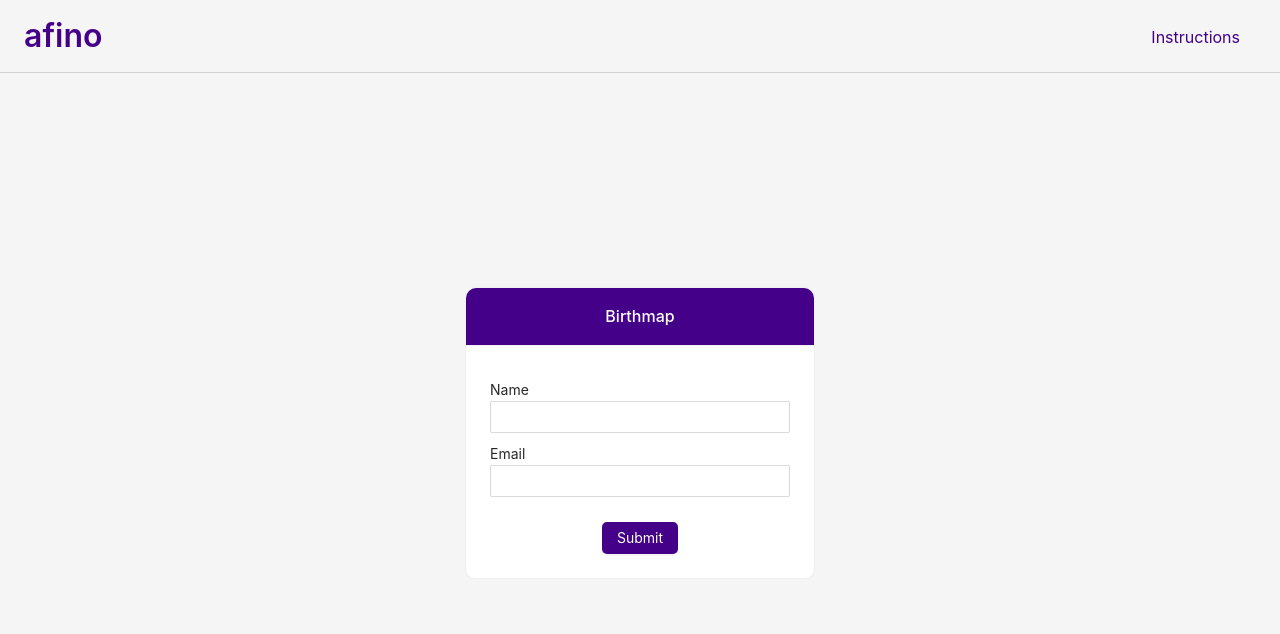
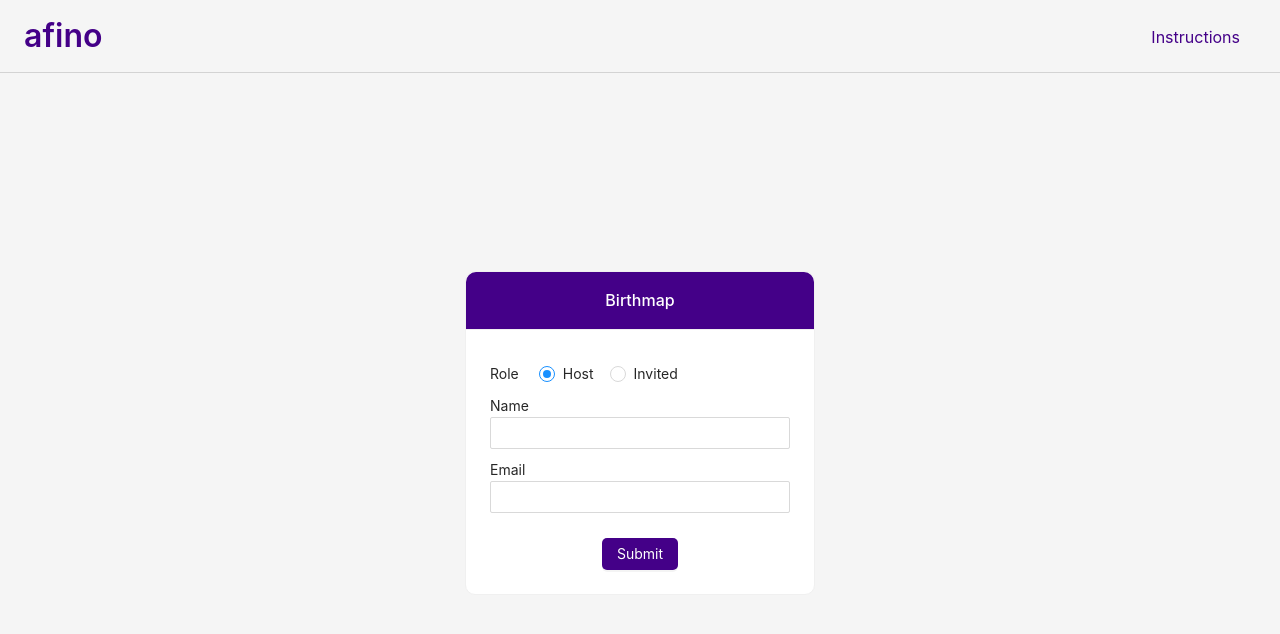
Before and after one commit to AbiramanK/webgame, a React (Create React App) app: page / in a window 1280 px wide. Shown: the top 634 px of the page. Built offline with nearby package versions, Linux system fonts and the light colour scheme.

Commit message:
role option

```diff
--- a/package.json
+++ b/package.json
@@ -18,6 +18,7 @@
     "react-dom": "^17.0.1",
     "react-router-dom": "^5.2.0",
     "react-scripts": "4.0.0",
+    "socket.io-client": "^3.0.3",
     "typescript": "^4.0.3",
     "web-vitals": "^0.2.4"
   },
--- a/src/screens/Login/index.tsx
+++ b/src/screens/Login/index.tsx
@@ -8,8 +8,7 @@ import {
     Card,
     Input,
     Button,
-    Row,
-    Col
+    Radio
 } from 'antd';
 import {
     Colors
@@ -23,6 +22,7 @@ export interface ILoginProps extends RouteComponentProps {
 }
 
 export interface ILoginState {
+    isHost: Boolean
 }
 
 export class Login extends React.Component<ILoginProps, ILoginState> {
@@ -30,11 +30,22 @@ export class Login extends React.Component<ILoginProps, ILoginState> {
         super(props);
 
         this.state = {
+            isHost: true
         }
     }
 
     login = () => {
         this.props.history.push('lobby');
+    }
+
+    handleRoleUpdate = (e: any) => {
+        this.setState({ isHost: e.target.value })
+    }
+
+    handleSubmit = (e: any) => {
+        e.preventDefault()
+        const formData = Object.fromEntries(new FormData(e.target))
+        console.log(formData)
     }
 
     public render() {
@@ -50,24 +61,44 @@ export class Login extends React.Component<ILoginProps, ILoginState> {
                         style={{ width: 350, paddingTop: 0, paddingBottom: 0 }}
                         headStyle={{ ...styles.cardHeader }}
                     >
-                        <form action="">
+                        <form onSubmit={ this.handleSubmit }>
+                            <div
+                                className="form-control-input-container"
+                                style={{ marginBottom: 10 }}
+                            >
+                                <label
+                                    className="form-control-input-label"
+                                    style={{ marginRight: 20 }}
+                                >Role</label>
+                                <Radio.Group
+                                    value={ this.state.isHost }
+                                    onChange={ this.handleRoleUpdate }
+                                >
+                                    <Radio value={ true }>Host</Radio>
+                                    <Radio value={ false }>Invited</Radio>
+                                </Radio.Group>
+                            </div>
+                            {
+                                this.state.isHost
+                                ? <></>
+                                : <div className="form-control-input-container">
+                                    <label className="form-control-input-label">Game ID</label>
+                                    <Input name="game_short_id"/>
+                                </div>
+                            }
                             <div className="form-control-input-container">
                                 <label className="form-control-input-label">Name</label>
-                                <Input />
+                                <Input name="name"/>
                             </div>
-                            <div
-                                className="form-control-input-container"
-                            >
+                            <div className="form-control-input-container">
                                 <label className="form-control-input-label">Email</label>
-                                <Input />
+                                <Input name="email"/>
                             </div>
-                            <div
-                                className="login-submit-button-container"
-                            >
+                            <div className="login-submit-button-container">
                                 <Button
                                     type="primary"
+                                    htmlType="submit"
                                     className="form-control-submit-buttom"
-                                    onClick={this.login}
                                 >Submit</Button>
                             </div>
                         </form>
```
Also changed, not shown: 1 other file (tests, documents, lock files or other folders).
